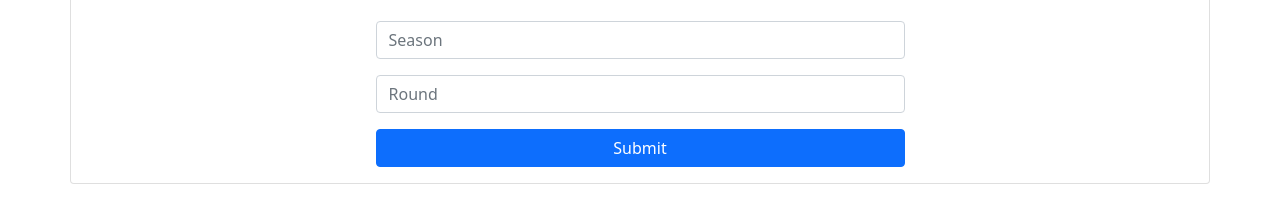
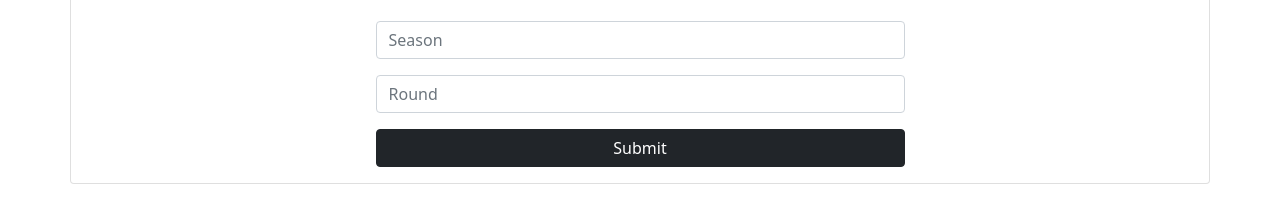
Before and after one commit to mariapan0330/Formula-1-API-with-JS, a plain HTML site: page index.html in a window 1280 px wide. Shown: the part 554-774 px from the top of the page. Drawn offline with nearby package versions, Linux system fonts and the light colour scheme.

Commit message:
changed button color

```diff
--- a/index.html
+++ b/index.html
@@ -31,7 +31,7 @@
                                     <div class="col-6">
                                         <input class="form-control mt-3" name="season" type="text" placeholder="Season" id="seasonInput">
                                         <input class="form-control mt-3" name="round" type="text" placeholder="Round" id="roundInput">
-                                        <button type="submit" class="mt-3 w-100 btn btn-primary">Submit</button>
+                                        <button type="submit" class="mt-3 w-100 btn btn-dark">Submit</button>
                                     </div>
                                     <div class="col-3"></div>
                                 </div>
```
